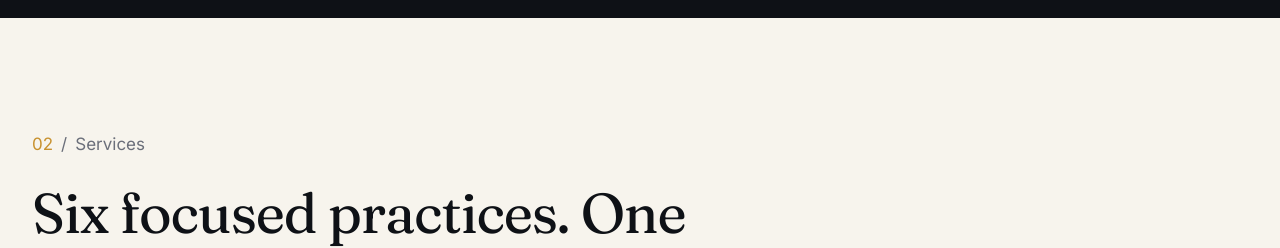
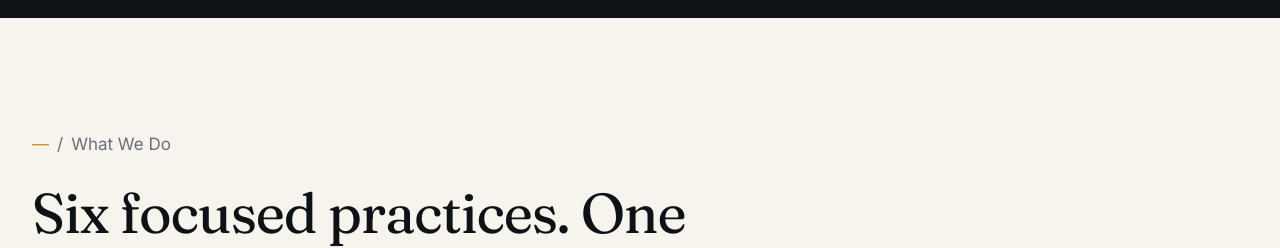
Before and after one commit to palimkarakshay/lumivara-site, a Next.js app: page / in a window 1280 px wide. Shown: the part 1880-2128 px from the top of the page. Built offline with nearby package versions, Linux system fonts and the light colour scheme; no server answers.

Commit message:
feedback(#10): remove numbered section labels from home page non-sequential sections
Co-Authored-By: Claude Sonnet 4.6 <noreply@anthropic.com>

```diff
--- a/src/components/sections/FounderModule.tsx
+++ b/src/components/sections/FounderModule.tsx
@@ -8,7 +8,6 @@ import { NumberedSection } from "@/components/primitives/NumberedSection";
 
 export function FounderModule() {
   const { founder } = homeContent;
-  const [num, label] = founder.monoLabel.split(" / ");
   return (
     <SectionShell variant="canvas">
       <div className="grid grid-cols-1 gap-10 md:grid-cols-12 md:gap-14">
@@ -24,7 +23,7 @@ export function FounderModule() {
           </div>
         </div>
         <div className="md:col-span-7 md:pt-8">
-          <NumberedSection number={num} label={label} />
+          <NumberedSection number="—" label={founder.monoLabel} />
           <h2 className="text-display-md text-ink mt-5 mb-1">{founder.name}</h2>
           <p className="text-label text-muted-strong mb-8">{founder.subtitle}</p>
           <div className="flex flex-col gap-5 text-body text-ink-soft leading-relaxed">
--- a/src/components/sections/LatestInsights.tsx
+++ b/src/components/sections/LatestInsights.tsx
@@ -11,13 +11,12 @@ type LatestInsightsProps = {
 
 export function LatestInsights({ articles = [] }: LatestInsightsProps) {
   const { insights } = homeContent;
-  const [num, label] = insights.monoLabel.split(" / ");
   const slots = [0, 1, 2];
   return (
     <SectionShell variant="canvas">
       <div className="mb-10 flex flex-wrap items-end justify-between gap-5">
         <div>
-          <NumberedSection number={num} label={label} />
+          <NumberedSection number="—" label={insights.monoLabel} />
           <h2 className="text-display-lg text-ink mt-6 max-w-[760px]">
             {insights.heading}
           </h2>
--- a/src/components/sections/ServicesGrid.tsx
+++ b/src/components/sections/ServicesGrid.tsx
@@ -9,10 +9,9 @@ import { Reveal } from "@/components/primitives/Reveal";
 
 export function ServicesGrid() {
   const { servicesGrid } = homeContent;
-  const [num, label] = servicesGrid.monoLabel.split(" / ");
   return (
     <SectionShell variant="canvas" id="services">
-      <NumberedSection number={num} label={label} />
+      <NumberedSection number="—" label={servicesGrid.monoLabel} />
       <h2 className="text-display-lg text-ink mt-6 mb-10 max-w-[880px]">
         {servicesGrid.heading}
       </h2>
--- a/src/components/sections/ThreePrinciples.tsx
+++ b/src/components/sections/ThreePrinciples.tsx
@@ -8,10 +8,9 @@ import { Reveal } from "@/components/primitives/Reveal";
 
 export function ThreePrinciples() {
   const { principles } = homeContent;
-  const [num, label] = principles.monoLabel.split(" / ");
   return (
     <SectionShell variant="ink">
-      <NumberedSection number={num} label={label} className="text-canvas/60" />
+      <NumberedSection number="—" label={principles.monoLabel} className="text-canvas/60" />
       <h2 className="text-display-lg text-canvas mt-6 mb-8 max-w-[880px]">
         {principles.heading}
       </h2>
--- a/src/content/home.ts
+++ b/src/content/home.ts
@@ -23,7 +23,7 @@ export const homeContent = {
   },
 
   principles: {
-    monoLabel: "01 / Our Approach",
+    monoLabel: "Our Approach",
     heading: "A different kind of people strategy partner.",
     items: [
       {
@@ -46,7 +46,7 @@ export const homeContent = {
   },
 
   servicesGrid: {
-    monoLabel: "02 / Services",
+    monoLabel: "What We Do",
     heading: "Six focused practices. One integrated approach.",
     seeAll: { label: "See all services", href: "/what-we-do" },
   },
@@ -60,7 +60,7 @@ export const homeContent = {
   },
 
   founder: {
-    monoLabel: "03 / Founder",
+    monoLabel: "Founder",
     subtitle: "Founder & Principal Consultant",
     name: "Beas Banerjee",
     bioParagraphs: [
@@ -72,7 +72,7 @@ export const homeContent = {
   },
 
   insights: {
-    monoLabel: "04 / Latest Thinking",
+    monoLabel: "Latest Thinking",
     heading: "Perspectives on people strategy.",
     seeAll: { label: "See all insights", href: "/insights" },
   },
```
